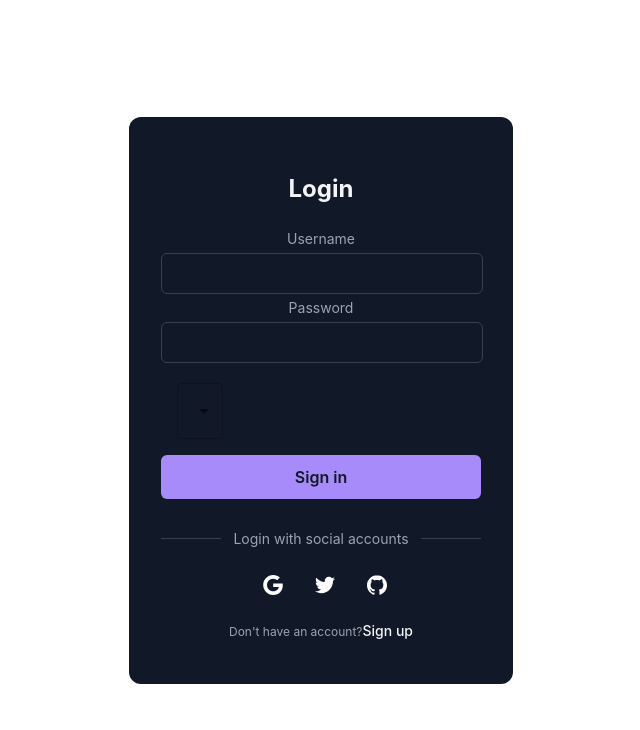
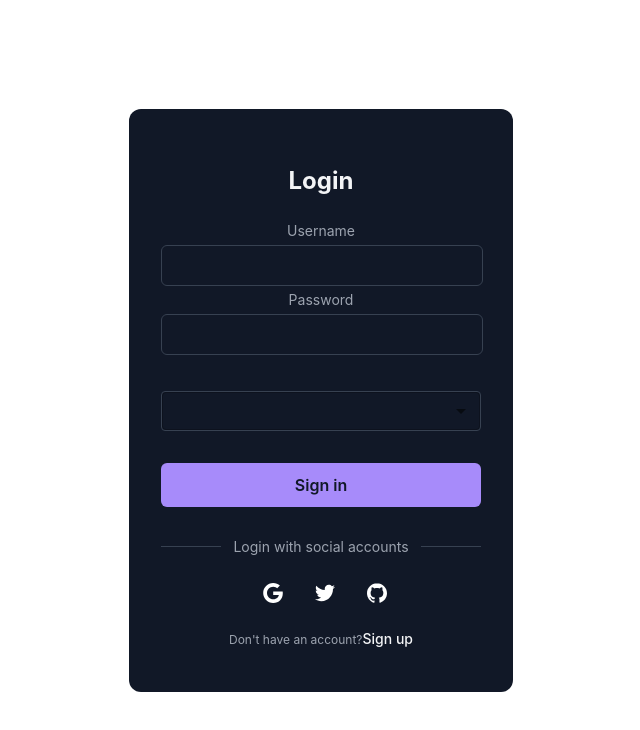
Before and after one commit to aemr-LL7/Microproyecto-SI-2, a React (Vite) app: page / in a window 1280 px wide. Shown: the top 730 px of the page, without its empty margins (319-959 px from the left). Built offline with nearby package versions, Linux system fonts and the light colour scheme.

Commit message:
Faltan cosas

```diff
--- a/src/Pages/SignUp/SignUp.css
+++ b/src/Pages/SignUp/SignUp.css
@@ -121,9 +121,22 @@
   }
 
 .Suppliers-container {
-    padding: 1rem;
+
+    justify-content: space-around;
+    height: 80%;
+    padding-top: 2rem;
+    padding-bottom: 2rem;
+
 }
-.input-group2{
-    display: flex;
-    align-items: center;
+.select{
+    width: 100%;
+    height: 2.5rem;
+    padding: 0.75rem 1rem;
+    border-radius: 0.375rem;
+    border: 1px solid rgba(55, 65, 81, 1);
+    outline: 0;
+    background-color: rgba(17, 24, 39, 1);
+    color: rgba(243, 244, 246, 1);
+
+
 }
--- a/src/Pages/SignUp/SignUp.tsx
+++ b/src/Pages/SignUp/SignUp.tsx
@@ -20,11 +20,13 @@ export const SignUp: React.FC = () => {
     const [password, setPassword] = useState('');
     const [emailError, setEmailError] = useState('');
     const [passwordError, setPasswordError] = useState('');
-    const [valueSelect, setvalueSelect]= useState("");
 
-const handleSelectChange = (event: SelectChangeEvent<string>) => {
-        const selectedSupplierId = event.target.value[1];
-        console.log('Selected Supplier ID:', selectedSupplierId);
+
+    const [selectedSupplier, setSelectedSupplier] = useState<string>('');
+
+    const handleSelectChange = (event: SelectChangeEvent<string>) => {
+        const selectedSupplierName = event.target.value as string;
+        setSelectedSupplier(selectedSupplierName);
     };
 
     const onButtonClick = (event: React.MouseEvent<HTMLButtonElement, MouseEvent>) => {
@@ -52,18 +54,16 @@ const handleSelectChange = (event: SelectChangeEvent<string>) => {
                         <input type="password" name="password" id="password" placeholder="" value={password} onChange={(ev) => setPassword(ev.target.value)} />
                         <label>{passwordError}</label>
                     </div>
-                    <div className="input-group2">
+
                         <div className="Suppliers-container">
-                        {valueSelect}
-                        <Select
-                                value="" // You need to specify a value or defaultValue for controlled component
+                        <Select className="select"
+                                value={selectedSupplier}
                                 onChange={handleSelectChange}
+                                style={{ color: "rgba(243, 244, 246, 1)"}}
                             >
                                 {DBSuppliers2.map((supplier) => (
-
-                                    <MenuItem key={supplier.id} value={supplier.name,supplier.id}>
-
-                                        { supplier.name}
+                                    <MenuItem key={supplier.id} value={supplier.name}>
+                                        {supplier.name}
                                     </MenuItem>
                                 ))}
                             </Select>
@@ -71,7 +71,6 @@ const handleSelectChange = (event: SelectChangeEvent<string>) => {
 
 
 
-		</div>
 		<button className="sign"  onClick={onButtonClick}>Sign in</button>
 	</form>
 	<div className="social-message">
```
